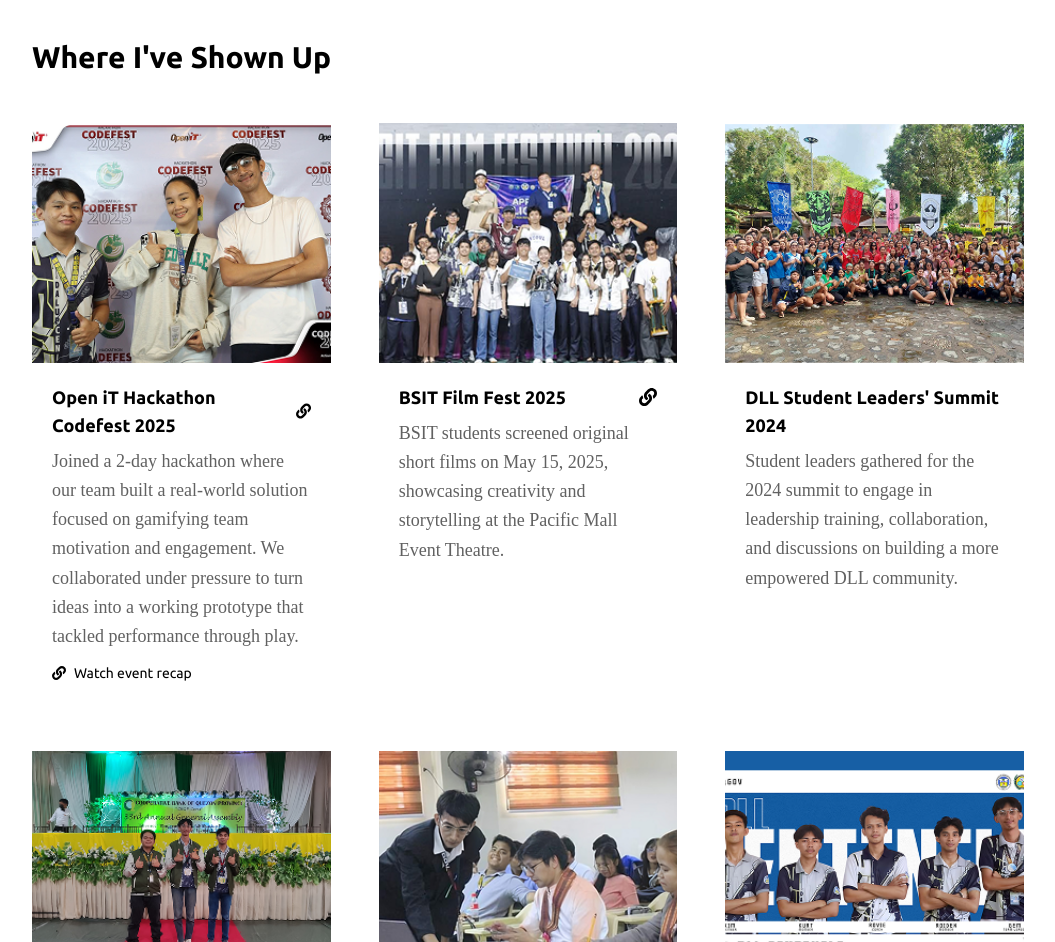
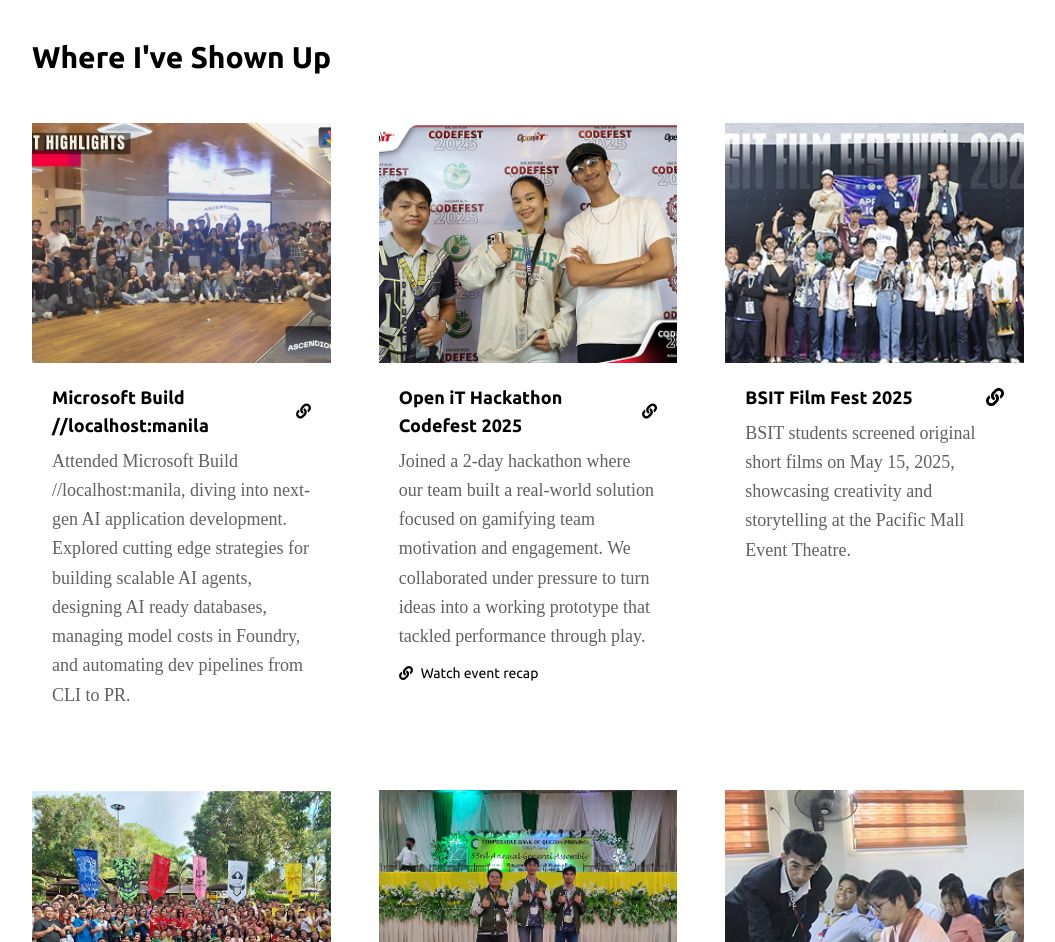
Before and after one commit to gemrey13/gemrey13.github.io, a React (Vite) app: page /about-me in a window 1280 px wide. Shown: the part 2280-3222 px from the top of the page, without its empty margins (112-1167 px from the left). Built offline with nearby package versions, Linux system fonts and the light colour scheme; a web font is replaced by a local one.

Commit message:
Refactor code structure for improved readability and maintainability

```diff
--- a/src/components/sections/EventsSection.tsx
+++ b/src/components/sections/EventsSection.tsx
@@ -1,5 +1,6 @@
 import Title from "../ui/Title";
 import TeamPicOpenIT from "../../assets/photos/team pic.png";
+import AzureBuild from "../../assets/photos/Azure-Build.jpg";
 import FilmFest from "../../assets/photos/Film Fest Group pic.png";
 import Summit from "../../assets/photos/Summit Group Pic.png";
 import AssemblyPic from "../../assets/photos/Developer pic.png";
@@ -15,6 +16,13 @@
       <Title header="Where I've Shown Up" />
 
       <div className="grid grid-cols-1 gap-12 py-8 md:grid-cols-3 md:py-12">
+        <EventCard
+          image={AzureBuild}
+          mainLink="https://www.facebook.com/share/p/1ByMwrELcw/"
+          title="Microsoft Build //localhost:manila"
+          description="Attended Microsoft Build //localhost:manila, diving into next-gen AI application development. Explored cutting edge strategies for building scalable AI agents, designing AI ready databases, managing model costs in Foundry, and automating dev pipelines from CLI to PR."
+        />
+
         <EventCard
           image={TeamPicOpenIT}
           mainLink="https://www.facebook.com/share/p/1GAK6Y5kmR/"
```
Also changed, not shown: src/assets/photos/Azure-Build.jpg (added).
